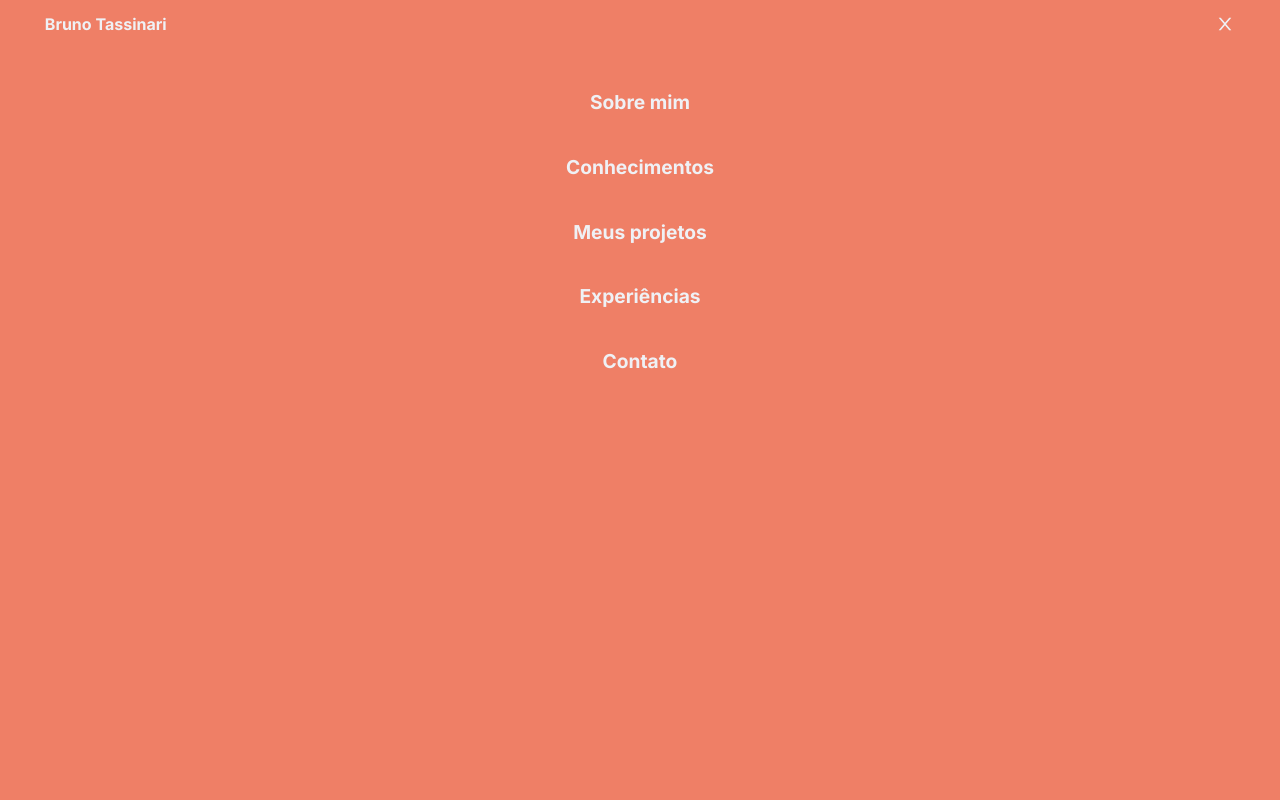
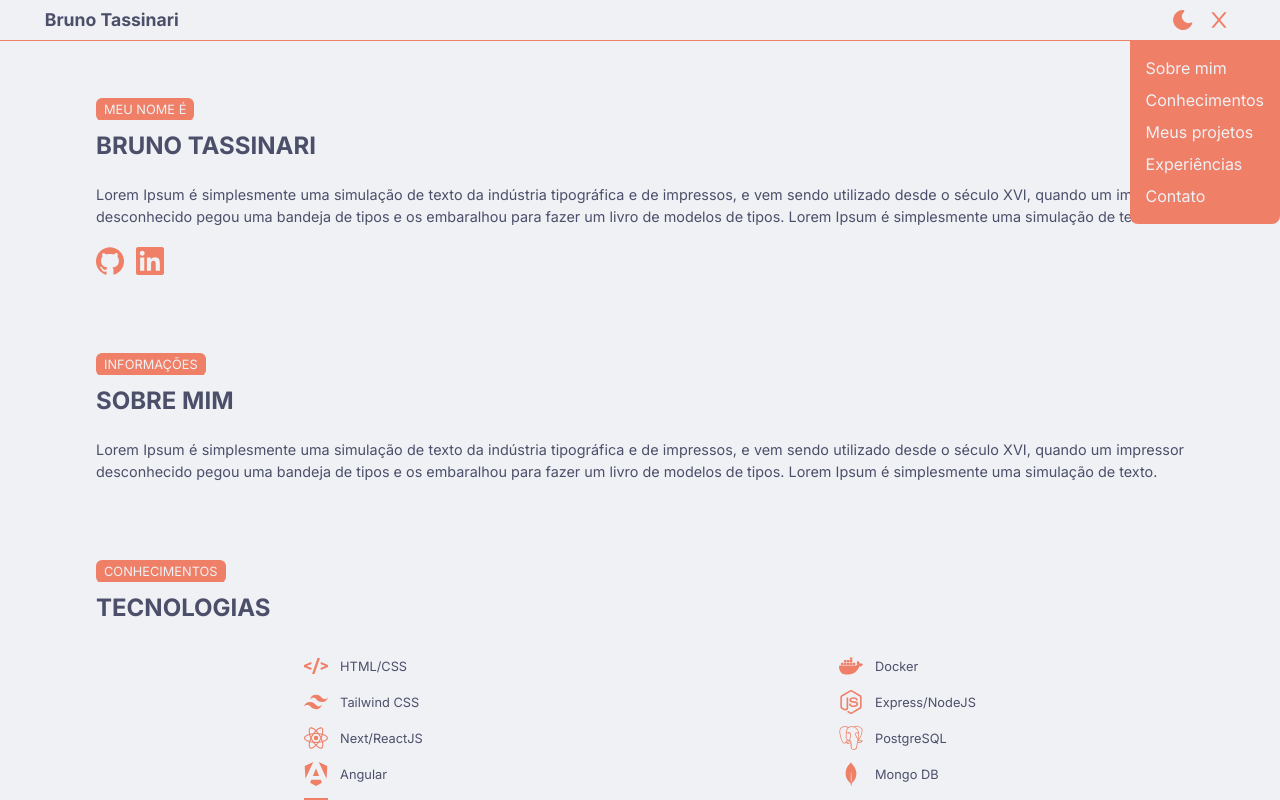
Before and after one commit to BrunoTassinari/tassinari-website, a React (Vite) app: page / in a window 1280 px wide. Both pictures are taken after a click on the button 1219 px from the left and 24 px from the top of the page. Built offline with nearby package versions, Linux system fonts and the light colour scheme.

Commit message:
feat: new menu

```diff
--- a/src/components/ui/footer.tsx
+++ b/src/components/ui/footer.tsx
@@ -3,7 +3,7 @@ import { Icon } from './icon';
 export const Footer = () => {
   return (
     <footer className="bg-color-bg border-t-[1px] border-t-color-primary">
-      <div className="w-[90%] py-3 m-auto flex items-center justify-between">
+      <div className="w-[90%] py-2 m-auto flex items-center justify-between">
         <span className="text-sm">
           &copy; 2024 -{' '}
           <a
--- a/src/components/ui/header.tsx
+++ b/src/components/ui/header.tsx
@@ -3,11 +3,6 @@ import { AnimatePresence, motion } from 'framer-motion';
 import { ThemeContext } from '../../context/theme-context';
 import { anchors } from '../../constants';
 import { Icon } from './icon';
-
-interface NavBarProps {
-  open: boolean;
-  toggleMenu: () => void;
-}
 
 const menuAnimation = {
   initial: {
@@ -16,30 +11,15 @@ const menuAnimation = {
   animate: {
     scaleY: 1,
     transition: {
-      duration: 0.5,
+      duration: 0.3,
       ease: [0.12, 0, 0.39, 0],
     },
   },
   exit: {
     scaleY: 0,
     transition: {
-      duration: 0.5,
+      duration: 0.2,
       ease: [0.12, 0, 0.39, 1],
-    },
-  },
-};
-
-const linkAnimation = {
-  initial: {
-    y: '30vh',
-    transition: {
-      duration: 0.5,
-    },
-  },
-  open: {
-    y: 0,
-    transition: {
-      duration: 0.7,
     },
   },
 };
@@ -63,11 +43,16 @@ const ToggleTheme = () => {
 
 const AnimatedLink = ({ href, label, onClick }: any) => {
   return (
-    <motion.div variants={linkAnimation} initial="initial" animate="open">
+    <motion.div
+      initial={{ opacity: 0, scale: 0.8 }}
+      animate={{ opacity: 1, scale: 1 }}
+      exit={{ opacity: 0, scale: 0.8 }}
+      transition={{ duration: 0.5 }}
+    >
       <li key={href}>
         <a
           href={href}
-          className="text-[1.2rem] font-bold text-color-text-secondary"
+          className="text-base text-color-text-secondary"
           onClick={onClick}
         >
           {label}
@@ -77,42 +62,7 @@ const AnimatedLink = ({ href, label, onClick }: any) => {
   );
 };
 
-const Navbar = ({ open, toggleMenu }: NavBarProps) => (
-  <AnimatePresence>
-    {open && (
-      <motion.div
-        variants={menuAnimation}
-        initial="initial"
-        animate="animate"
-        exit="exit"
-        className="fixed left-0 top-0 w-full h-full origin-top bg-color-primary overflow-hidden"
-      >
-        <div className="max-w-[93%] mx-auto py-3 flex items-center justify-between">
-          <span className="text-[1rem] font-bold text-color-text-secondary">
-            Bruno Tassinari
-          </span>
-          <button aria-label="Close Navbar" type="button" onClick={toggleMenu}>
-            <Icon icon="closeMenu" size={20} />
-          </button>
-        </div>
-        <nav className="max-w-[93%] h-[90%] mx-auto my-10">
-          <ul className="flex flex-col h-[40%] justify-between items-center space-y-3 overflow-hidden">
-            {anchors.map((anchor) => (
-              <AnimatedLink
-                key={anchor.id}
-                href={`#${anchor.id}`}
-                label={anchor.label}
-                onClick={toggleMenu}
-              />
-            ))}
-          </ul>
-        </nav>
-      </motion.div>
-    )}
-  </AnimatePresence>
-);
-
-const Menu = () => {
+const Navbar = () => {
   const [open, setOpen] = useState(false);
 
   const toggleMenu = () => {
@@ -131,23 +81,50 @@ const Menu = () => {
         aria-label="Open menu"
         className="transition-colors hover:bg-color-bg-secondary rounded-lg p-1"
       >
-        <Icon icon="openMenu" size={24} />
+        {open ? (
+          <Icon icon="closeMenu" size={24} />
+        ) : (
+          <Icon icon="openMenu" size={24} />
+        )}
       </button>
-      <Navbar open={open} toggleMenu={toggleMenu} />
+      <AnimatePresence>
+        {open && (
+          <motion.div
+            variants={menuAnimation}
+            initial="initial"
+            animate="animate"
+            exit="exit"
+            className="fixed right-0 top-10 origin-top bg-color-primary overflow-hidden rounded-b-lg"
+          >
+            <nav className="p-4">
+              <ul className="flex flex-col items-start space-y-2 overflow-hidden">
+                {anchors.map((anchor) => (
+                  <AnimatedLink
+                    key={anchor.id}
+                    href={`#${anchor.id}`}
+                    label={anchor.label}
+                    onClick={toggleMenu}
+                  />
+                ))}
+              </ul>
+            </nav>
+          </motion.div>
+        )}
+      </AnimatePresence>
     </>
   );
 };
 
 export const Header = () => (
   <header className="bg-color-bg border-b-color-primary border-b-[1px] fixed z-30 w-[100%]">
-    <div className="max-w-[93%] mx-auto py-2 flex items-center justify-between">
+    <div className="max-w-[93%] mx-auto py-1 flex items-center justify-between">
       <span className="text-[1rem] lg:text-[1.1rem] font-bold">
         Bruno Tassinari
       </span>
 
       <div className="flex items-center gap-1">
         <ToggleTheme />
-        <Menu />
+        <Navbar />
       </div>
     </div>
   </header>
--- a/src/components/ui/icon.tsx
+++ b/src/components/ui/icon.tsx
@@ -104,7 +104,7 @@ const iconList: ListIconProps = {
   ),
   closeMenu: (size: number) => (
     <svg
-      className="fill-current text-color-text-secondary"
+      className="fill-current text-color-primary"
       xmlns="http://www.w3.org/2000/svg"
       viewBox="0 0 1024 1024"
       height={size}
```
